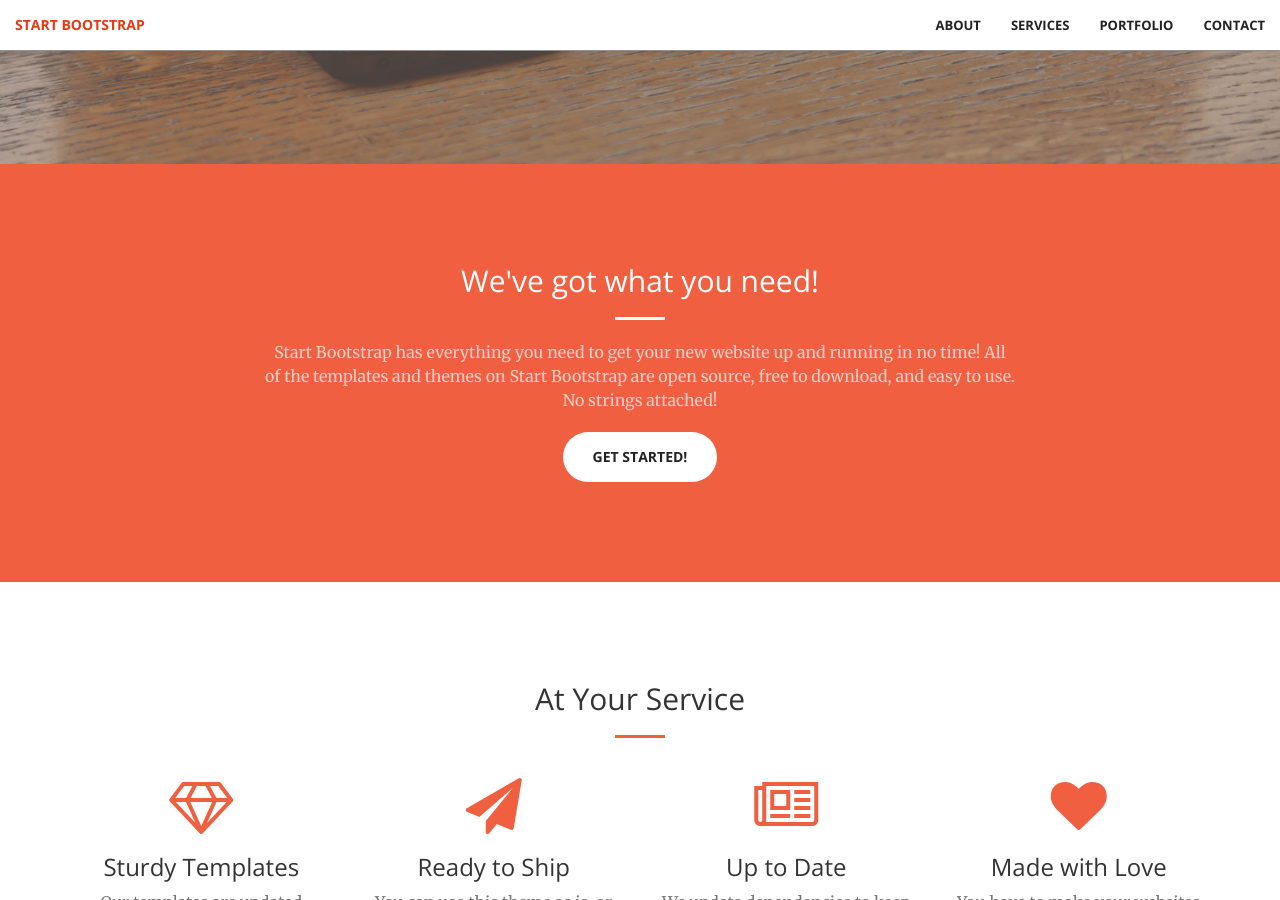
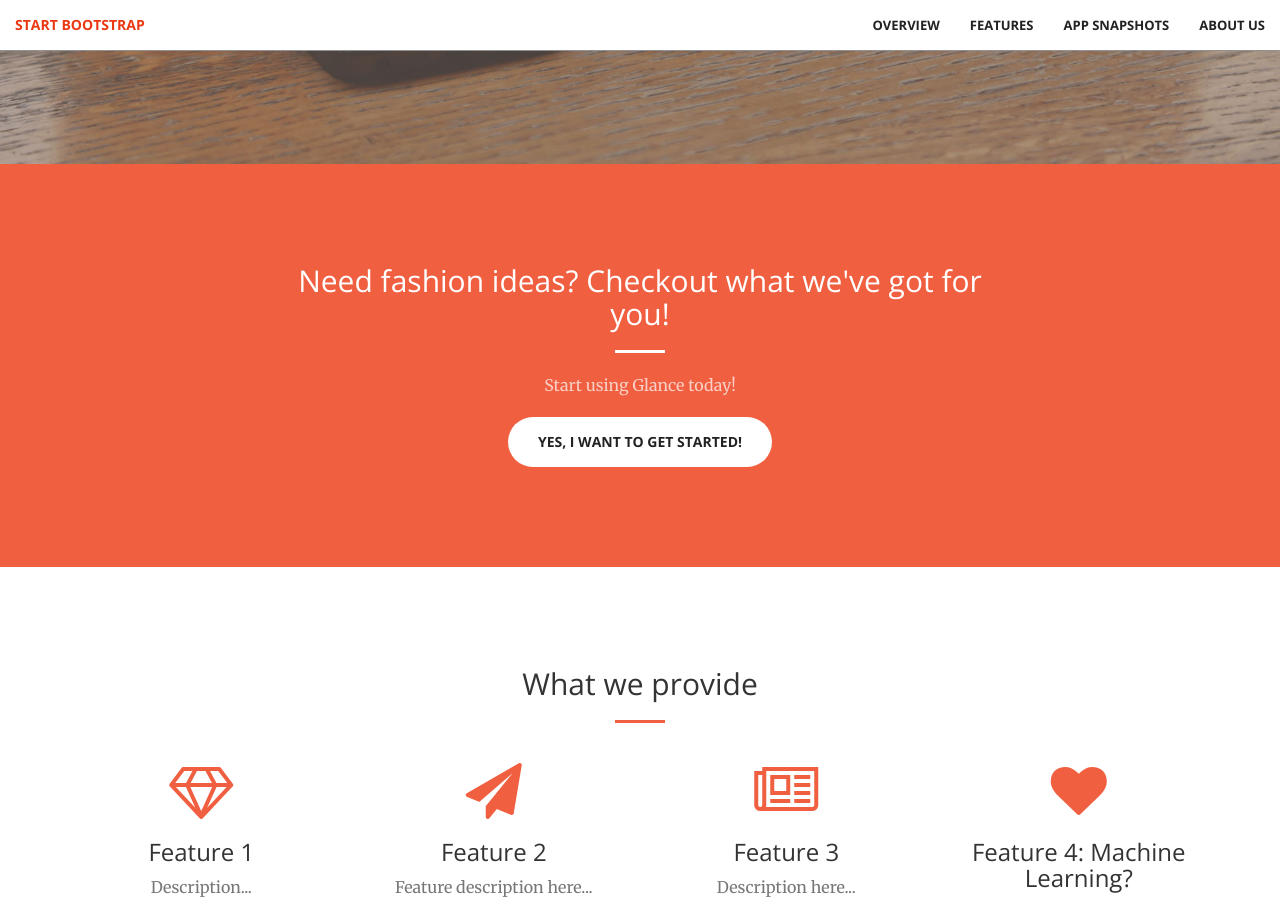
Before and after one commit to ydavidchen/glance, a Jekyll site: the page built from index.html, in a window 1280 px wide and 900 px high, scrolled down 736 px. Built offline with Jekyll 4.4.1, drawn with Linux system fonts in a browser that asks for light colours; some of the changed text lies outside the part shown.

Commit message:
Website debugged

```diff
--- a/_includes/aside.html
+++ b/_includes/aside.html
@@ -1,8 +1,8 @@
-  <aside class="bg-dark">
+<aside class="bg-dark">
       <div class="container text-center">
           <div class="call-to-action">
-              <h2>Free Download at Start Bootstrap!</h2>
-              <a href="#" class="btn btn-default btn-xl wow tada">Download Now!</a>
+              <h2>Visit us in Google Play!</h2>
+              <a href="#" class="btn btn-default btn-xl wow tada">Download now (Coming soon!)</a>
           </div>
       </div>
-  </aside>
+</aside>
--- a/_includes/call-to-action.html
+++ b/_includes/call-to-action.html
@@ -2,10 +2,10 @@
     <div class="container">
         <div class="row">
             <div class="col-lg-8 col-lg-offset-2 text-center">
-                <h2 class="section-heading">We've got what you need!</h2>
+                <h2 class="section-heading">Need fashion ideas? Checkout what we've got for you!</h2>
                 <hr class="light">
-                <p class="text-faded">Start Bootstrap has everything you need to get your new website up and running in no time! All of the templates and themes on Start Bootstrap are open source, free to download, and easy to use. No strings attached!</p>
-                <a href="#" class="btn btn-default btn-xl">Get Started!</a>
+                <p class="text-faded">Start using Glance today!</p>
+                <a href="#" class="btn btn-default btn-xl">Yes, I want to get started!</a>
             </div>
         </div>
     </div>
--- a/_includes/contact.html
+++ b/_includes/contact.html
@@ -2,26 +2,28 @@
    <div class="container">
        <div class="row">
            <div class="col-lg-8 col-lg-offset-2 text-center">
-                <h2 class="section-heading">Let's Get In Touch!</h2>
+               <h2 class="section-heading">About us</h2>
                <hr class="primary">
-                <p>Ready to start your next project with us? That's great! Give us a call or send us an email and we will get back to you as soon as possible!</p>
+               <p>We are proud members of the Dartmouth Computer Science Community (CS65/165)</p>
+               <p>Jared Heath</p>
+               <p>David Chen</p>
            </div>
        <div class="col-lg-2 col-lg-offset-2 text-center">
-            <a href="https://twitter.com/{{ site.twitter_username }}">
+           <a href="glance-fashion.ml">
                <i class="fa fa-twitter fa-3x wow bounceIn" data-wow-delay=".1s"></i>
-                <p>{{ site.twitter_username }}</p>
+               <p></p>
            </a>
        </div>
        <div class="col-lg-2 col-lg-offset-1 text-center">
-            <a href="mailto:{{ site.email }}">
+           <a href="mailto:">
            <i class="fa fa-envelope-o fa-3x wow bounceIn" data-wow-delay=".1s"></i>
-                <p>{{ site.email }}</p>
+               <p></p>
            </a>
        </div>
        <div class="col-lg-2 col-lg-offset-1 text-center">
-            <a href="https://github.com/{{ site.github_username }}">
+           <a href="https://gitlab.cs.dartmouth.edu/Jared/glance">
            <i class="fa fa-github fa-3x wow bounceIn" data-wow-delay=".1s"></i>
-                <p>{{ site.github_username }}</p>
+               <p></p>
            </a>
        </div>
 
--- a/_includes/header.html
+++ b/_includes/header.html
@@ -1,9 +1,11 @@
 <header>
     <div class="header-content">
         <div class="header-content-inner">
-            <h1>Your Favorite Source of Free Bootstrap Themes</h1>
+            <h1>Glance</h1>
             <hr>
-            <p>Start Bootstrap can help you build better websites using the Bootstrap CSS framework! Just download your template and start going, no strings attached!</p>
+            <h2>A World's Fashion Consultant</h2>
+            <hr>
+            <p>Glance is an Android app...</p>
             <a href="#about" class="btn btn-primary btn-xl page-scroll">Find Out More</a>
         </div>
     </div>
--- a/_includes/nav.html
+++ b/_includes/nav.html
@@ -15,16 +15,16 @@
         <div class="collapse navbar-collapse" id="bs-example-navbar-collapse-1">
             <ul class="nav navbar-nav navbar-right">
                 <li>
-                    <a class="page-scroll" href="#about">About</a>
+                    <a class="page-scroll" href="#about">Overview</a>
                 </li>
                 <li>
-                    <a class="page-scroll" href="#services">Services</a>
+                    <a class="page-scroll" href="#services">Features</a>
                 </li>
                 <li>
-                    <a class="page-scroll" href="#portfolio">Portfolio</a>
+                    <a class="page-scroll" href="#portfolio">App Snapshots</a>
                 </li>
                 <li>
-                    <a class="page-scroll" href="#contact">Contact</a>
+                    <a class="page-scroll" href="#contact">About us</a>
                 </li>
             </ul>
         </div>
--- a/_includes/services.html
+++ b/_includes/services.html
@@ -2,7 +2,7 @@
     <div class="container">
         <div class="row">
             <div class="col-lg-12 text-center">
-                <h2 class="section-heading">At Your Service</h2>
+                <h2 class="section-heading">What we provide</h2>
                 <hr class="primary">
             </div>
         </div>
@@ -12,29 +12,29 @@
             <div class="col-lg-3 col-md-6 text-center">
                 <div class="service-box">
                     <i class="fa fa-4x fa-diamond wow bounceIn text-primary"></i>
-                    <h3>Sturdy Templates</h3>
-                    <p class="text-muted">Our templates are updated regularly so they don't break.</p>
+                    <h3>Feature 1</h3>
+                    <p class="text-muted">Description...</p>
                 </div>
             </div>
             <div class="col-lg-3 col-md-6 text-center">
                 <div class="service-box">
                     <i class="fa fa-4x fa-paper-plane wow bounceIn text-primary" data-wow-delay=".1s"></i>
-                    <h3>Ready to Ship</h3>
-                    <p class="text-muted">You can use this theme as is, or you can make changes!</p>
+                    <h3>Feature 2</h3>
+                    <p class="text-muted">Feature description here...</p>
                 </div>
             </div>
             <div class="col-lg-3 col-md-6 text-center">
                 <div class="service-box">
                     <i class="fa fa-4x fa-newspaper-o wow bounceIn text-primary" data-wow-delay=".2s"></i>
-                    <h3>Up to Date</h3>
-                    <p class="text-muted">We update dependencies to keep things fresh.</p>
+                    <h3>Feature 3</h3>
+                    <p class="text-muted">Description here...</p>
                 </div>
             </div>
             <div class="col-lg-3 col-md-6 text-center">
                 <div class="service-box">
                     <i class="fa fa-4x fa-heart wow bounceIn text-primary" data-wow-delay=".3s"></i>
-                    <h3>Made with Love</h3>
-                    <p class="text-muted">You have to make your websites with love these days!</p>
+                    <h3>Feature 4: Machine Learning?</h3>
+                    <p class="text-muted">Description here...</p>
                 </div>
             </div>
         </div>
```
Also changed, not shown: 3 other files. Lines whose indentation alone changed are shown as unchanged.
